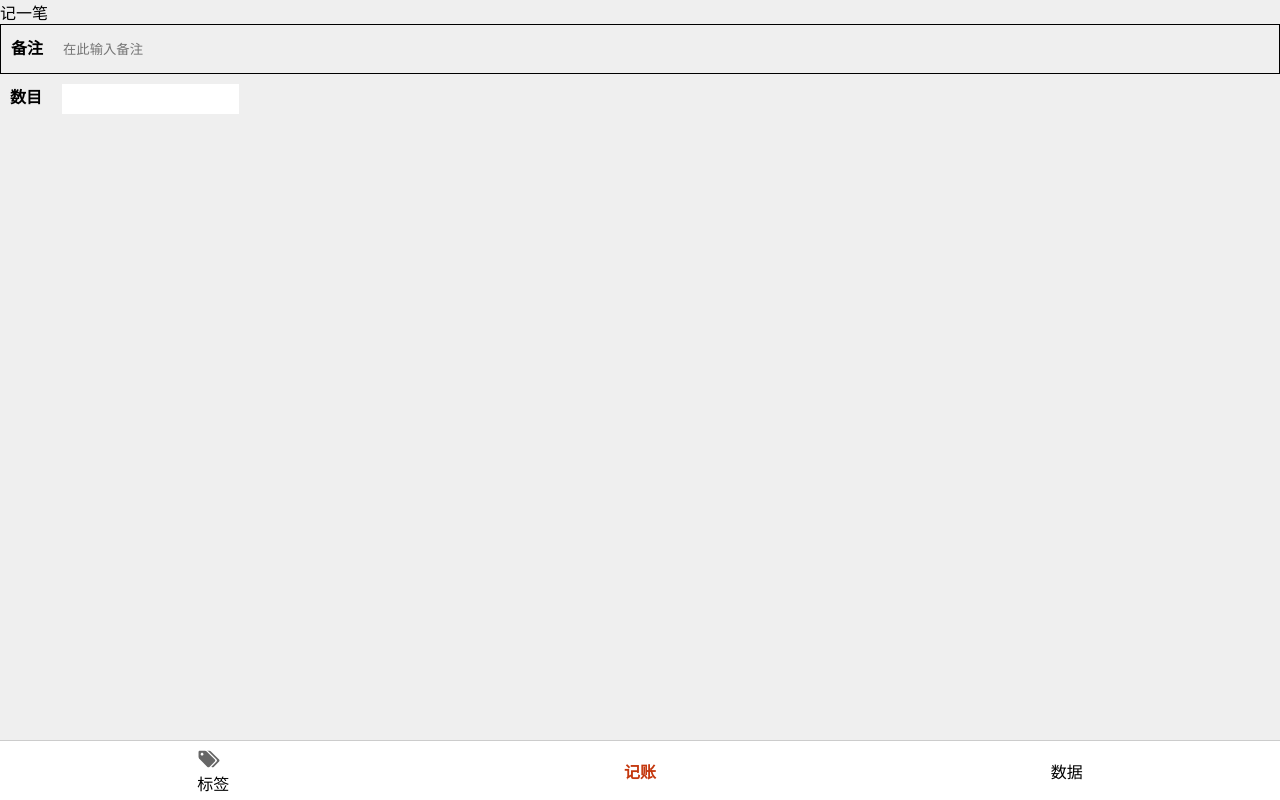
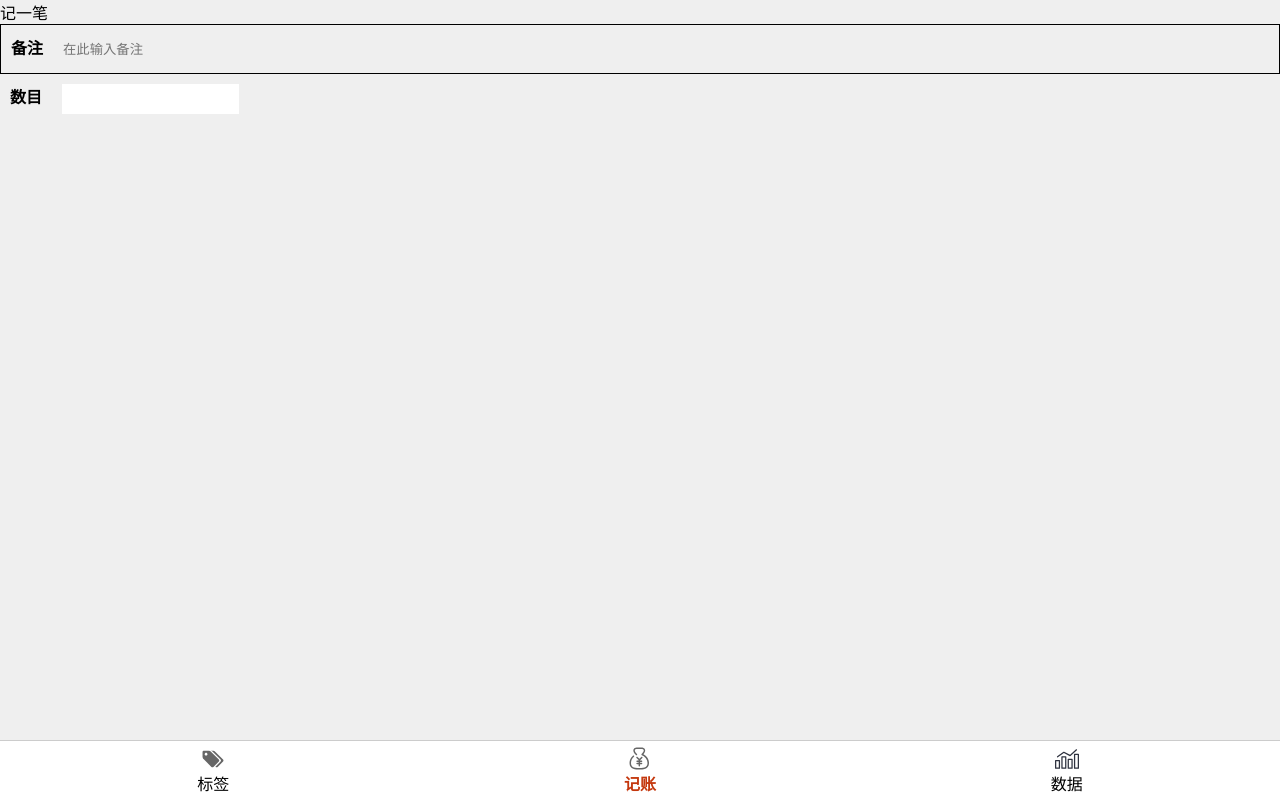
Before and after one commit to KarnoLf/tally-book-1, a Vue app: page /home in a window 1280 px wide. Built offline with nearby package versions, Linux system fonts and the light colour scheme.

Commit message:
引入svg

```diff
--- a/src/components/Nav.vue
+++ b/src/components/Nav.vue
@@ -5,14 +5,22 @@
       <v-icon class="svg" iconClass="label" />
       标签
     </li>
-     <li :class="$route.path==='/home' ? 'active' : ''" @click="goHome">记账</li>
-     <li :class="$route.path==='/statistics' ? 'active' : ''"  @click="goStatistics">数据</li>
+     <li :class="$route.path==='/home' ? 'active' : ''" @click="goHome">
+      <v-icon class="svg" iconClass="money" />
+      记账
+    </li>
+     <li :class="$route.path==='/statistics' ? 'active' : ''"  @click="goStatistics">
+      <v-icon class="svg" iconClass="statistics" />
+      数据
+    </li>
     </ul>
   </div>
 </template>
 
 <script>
 import '@/icons/svg/label.svg'
+import '@/icons/svg/money.svg'
+import '@/icons/svg/statistics.svg'
 export default {
   methods:{
     goHome(){
@@ -44,6 +52,9 @@ export default {
       color: rgb(196, 55, 13);
       font-weight: bold;
     }
+    .svg{
+      margin: auto;
+    }
   }
 }
 </style>
```
